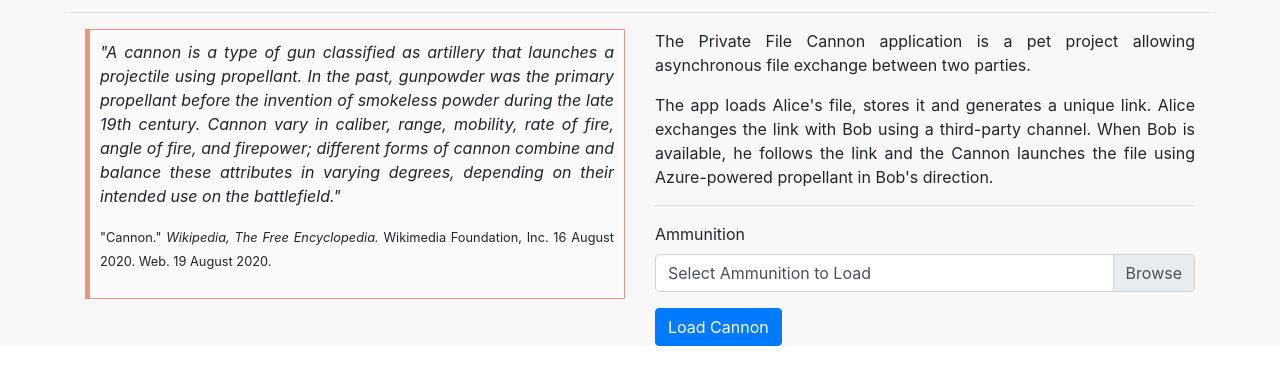
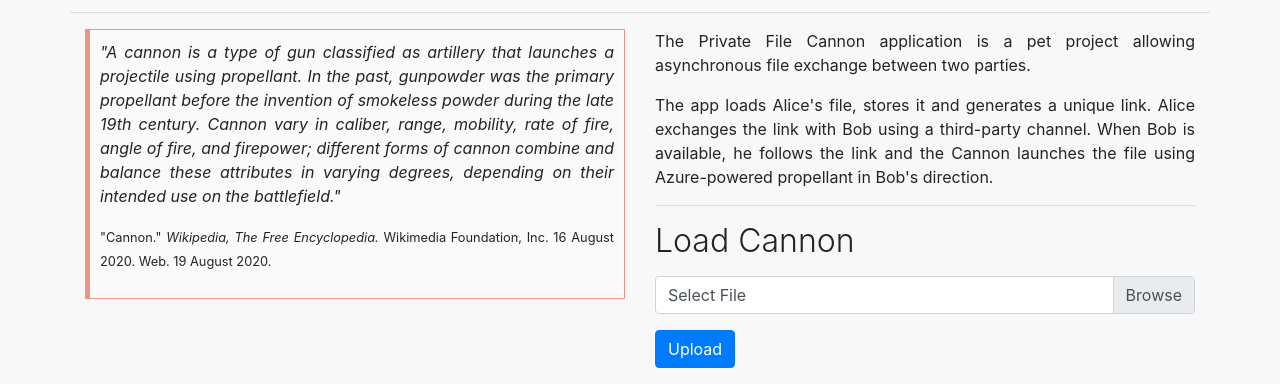
Before and after one commit to hubacekjirka/privateFileCannon, a Flask app: page / in a window 1280 px wide. Shown: the part 574-958 px from the top of the page. Before the commit the page ends 920 px from the top, so only its background shows below. Run offline with Flask 2, Linux system fonts and the light colour scheme; parts of the project's set-up code (start-up, migrations or seed data) failed here and were passed over; some libraries are stand-ins or nearby versions.

Commit message:
WIP - frontend done

```diff
--- a/app/templates/upload.html
+++ b/app/templates/upload.html
@@ -68,22 +68,145 @@
             </p>
             <hr>
 
-            <form action="/" method="POST" enctype="multipart/form-data">
+            <div class="mb-3 mt-3">
 
-                <div class="form-group">
-                    <label>Ammunition</label>
+                <h2 class="mb-3" style="font-weight: 300">Load Cannon</h2>
+
+                <div class="form-group mb-3">
                     <div class="custom-file">
-                        <input oninput="filesize(this)" type="file" class="custom-file-input" name="file" id="file">
-                        <label class="custom-file-label" for="file">Select Ammunition to Load</label>
+                        <input type="file" class="custom-file-input" id="file_input" oninput="input_filename();">
+                        <label for="file_input" id="file_input_label" class="custom-file-label">Select File</label>
                     </div>
                 </div>
-                <button type="submit" class="btn btn-primary">Load Cannon</button>
 
-            </form>
+                <button onclick="upload('{{ request.url }}')" id="upload_btn" class="btn btn-primary">Upload</button>
+
+                <button class="btn btn-primary d-none" id="loading_btn" type="button" disabled>
+                    <span class="spinner-border spinner-border-sm" role="status" aria-hidden="true"></span>
+                    Uploading...
+                </button>
+
+                <button class="btn btn-secondary d-none" id="cancel_btn" type="button">Cancel Upload</button>
+            </div>
+
+            <div id="progress_wrapper" class="d-none">
+                <label id="progress_status">50% uploaded</label>
+                <div class="progress mb-3">
+                    <div id="progress" class="progress-bar" role="progressbar" aria-valuenow="25" area-valuemin="0" area-valuemax="100"></div>
+                </div>
+            </div>
+
+            <div id="alert_wrapper"></div>
+
+
         </div>
     </div>
+</div>
 
-</div>
+<script>
+    var progress = document.getElementById("progress");
+    var progress_wrapper = document.getElementById("progress_wrapper");
+    var progress_status = document.getElementById("progress_status");
+
+    var upload_btn = document.getElementById("upload_btn");
+    var loading_btn = document.getElementById("loading_btn");
+    var cancel_btn = document.getElementById("cancel_btn");
+
+    var alert_wrapper = document.getElementById("alert_wrapper");
+
+    var input = document.getElementById("file_input");
+    var file_input_label = document.getElementById("file_input_label");
+
+    function show_alert(message, alert) {
+        alert_wrapper.innerHTML = `
+        <div class="alert alert-${alert} alert-dismissible fade show" role="alert">
+        <span>${message}<span>
+        <button type="button" class="close" data-dismiss="alert" aria-label="Close">
+            <span aria-hidden="true">&times;</span>
+        </button>
+        </div>
+        `;
+    };
+
+    function input_filename() {
+        file_input_label.innerText = input.files[0].name;
+    }
+
+    function upload(url) {
+        if (!input.value) {
+            show_alert("No file selected", "warning");
+            return;
+        }
+
+        var data = new FormData();
+        var request = new XMLHttpRequest();
+
+        request.responseType = "json";
+        alert_wrapper.innerHTML = "";
+        input.disabled = true;
+        upload_btn.classList.add("d-none");
+        loading_btn.classList.remove("d-none");
+        cancel_btn.classList.remove("d-none");
+        progress_wrapper.classList.remove("d-none");
+
+        var file = input.files[0];
+        var filename = file.name;
+        var filesize = file.size;
+        document.cookie = `filesize=${filesize}`;
+        data.append("file", file);
+
+        request.upload.addEventListener("progress", function(e) {
+            var loaded = e.loaded;
+            var total = e.total;
+
+            var percentage_complete = (loaded / total) * 100;
+            progress.setAttribute("style", `width: ${Math.floor(percentage_complete)}%`);
+            progress_status.innerText = `${Math.floor(percentage_complete)}% uploaded`;
+        })
+
+        request.upload.addEventListener("abort", function(e) {
+            reset();
+            show_alert("Upload cancelled", "primary");
+        })
+
+
+        request.addEventListener("load", function(e) {
+            if (request.status == 200) {
+                show_alert(`${request.response.message}`, "success");
+            }
+            else {
+                show_alert(`Error uploading file`, "danger")
+            }
+            reset();
+        })
+
+        request.addEventListener("error", function(e) {
+            reset();
+            show_alert("Error uploading file", "danger");
+        })
+
+        request.open("post", url);
+        request.send(data);
+
+        cancel_btn.addEventListener("click", function() {
+            request.abort();
+        })
+
+
+    }
+
+    function reset() {
+        input.value = null;
+        input.disabled = false;
+        cancel_btn.classList.add("d-none");
+        loading_btn.classList.add("d-none");
+        upload_btn.classList.remove("d-none");
+        progress_wrapper.classList.add("d-none");
+        progress.setAttribute("style", "width: 0%");
+        file_input_label.innerText = "Select file";
+    }
+
+</script>
 
 {% endblock %} {% block script %}
 <script>
--- a/app/views.py
+++ b/app/views.py
@@ -1,5 +1,5 @@
 from app import app
-from flask import render_template, request, redirect, send_from_directory, abort, flash
+from flask import render_template, request, redirect, send_from_directory, abort, flash, jsonify, make_response
 from werkzeug.utils import secure_filename
 import os
 
@@ -14,21 +14,24 @@ def home():
     print(app.config)
     if request.method == "POST":
 
+
         # Check if there's any file coming through the form
         if not request.files["file"].filename == "":
 
             # Check file size against app settings, abort storing the file if the max size is exceeded
-            if not allowed_image_filesize(request.cookies.get("fileSize")):
-                flash(f"File exceeded maximum size of {app.config['MAX_FILE_SIZE'] / 1024 / 1024:.0f} MB", "error")
-                return redirect(request.url)
+            # if not allowed_image_filesize(request.cookies.get("fileSize")):
+            #     flash(f"File exceeded maximum size of {app.config['MAX_FILE_SIZE'] / 1024 / 1024:.0f} MB", "error")
+            #     return redirect(request.url)
 
             file = request.files["file"]
             file_name = secure_filename(file.filename)
 
-            file.save(os.path.join(app.config["FILE_STORAGE_PATH"], file_name))
-            flash(f"File uploaded. Link to the file: {request.url_root + 'get_file/' + file_name}" , "info")
-            flash(f"To delete the file: {request.url_root + 'remove_file/' + file_name}" , "info")
-            return redirect(request.url_root)
+            res = make_response(jsonify({"message": f"{file_name} uploaded"}), 200)
+            return res
+            # file.save(os.path.join(app.config["FILE_STORAGE_PATH"], file_name))
+            # flash(f"File uploaded. Link to the file: {request.url_root + 'get_file/' + file_name}" , "info")
+            # flash(f"To delete the file: {request.url_root + 'remove_file/' + file_name}" , "info")
+            # return redirect(request.url_root)
 
         # No file submitted by user
         else:
```
